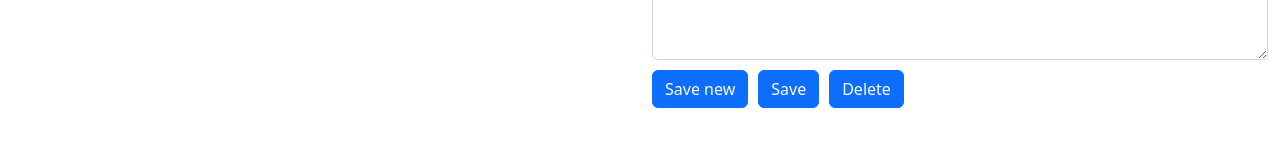
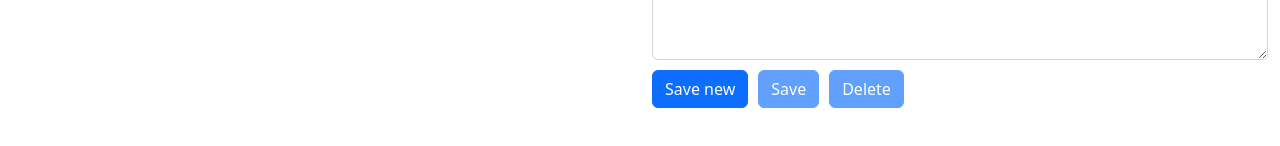
Before and after one commit to jutunen/books, a React (Create React App) app in the folder client/: page / in a window 1280 px wide. Shown: the part 276-422 px from the top of the page. Built offline with nearby package versions, Linux system fonts and the light colour scheme; no server answers.

Commit message:
added buttons enabling/disabling logic, scroll table to newly saved book row

```diff
--- a/client/src/Store.ts
+++ b/client/src/Store.ts
@@ -1,4 +1,4 @@
-import { action, computed, makeObservable, observable } from 'mobx';
+import { action, makeObservable, observable } from 'mobx';
 import { createContext } from 'react';
 //import { books } from './testData';
 
@@ -6,7 +6,7 @@ class Store {
   //books = books;
   books: Book[] = [];
   selectedBookId = 0;
-  bookIdToBeSelectedAfterBooksFetch = 0;
+  newlyAddedBookId = 0; // <= a book id that server returns after succesfull save new request
   bookModalIsVisible = false;
   bookModalContent: any = {};
   dialogModalIsVisible = false;
@@ -25,8 +25,8 @@ class Store {
       dialogModalIsVisible: observable,
       showDialogModal: action,
       hideDialogModal: action,
-      bookIdToBeSelectedAfterBooksFetch: observable,
-      setBookIdToBeSelectedAfterBooksFetch: action,
+      newlyAddedBookId: observable,
+      setNewlyAddedBookId: action,
     });
   }
 
@@ -34,10 +34,10 @@ class Store {
     this.books = books;
   }
 
-  setBookIdToBeSelectedAfterBooksFetch(id: number) {
-    console.log(this.bookIdToBeSelectedAfterBooksFetch);
-    this.bookIdToBeSelectedAfterBooksFetch = id;
-    console.log(this.bookIdToBeSelectedAfterBooksFetch);
+  setNewlyAddedBookId(id: number) {
+    console.log(this.newlyAddedBookId);
+    this.newlyAddedBookId = id;
+    console.log(this.newlyAddedBookId);
   }
 
   deleteBook(id: number) {
@@ -48,8 +48,8 @@ class Store {
     this.selectedBookId = id;
   }
 
-  getBookByBookId(id: number) {
-    return this.books.find((book) => book.id === id);
+  getSelectedBook() {
+    return this.books.find((book) => book.id === this.selectedBookId);
   }
 
   showBookModal(content: any) {
--- a/client/src/components/BookForm.tsx
+++ b/client/src/components/BookForm.tsx
@@ -9,7 +9,6 @@ function BookForm() {
   const [title, setTitle] = useState('');
   const [author, setAuthor] = useState('');
   const [description, setDescription] = useState('');
-  // const [validated, setValidated] = useState(false);
   const [titleErrorMsg, setTitleErrorMsg] = useState('');
   const [authorErrorMsg, setAuthorErrorMsg] = useState('');
   const [descriptionErrorMsg, setDescriptionErrorMsg] = useState('');
@@ -19,7 +18,7 @@ function BookForm() {
   useEffect(() => {
     console.log('BookForm useEffect!');
     if (store.selectedBookId) {
-      let book = store.getBookByBookId(store.selectedBookId);
+      let book = store.getSelectedBook();
       if (book) {
         setTitle(book.title);
         setAuthor(book.author);
@@ -30,7 +29,33 @@ function BookForm() {
       setAuthor('');
       setDescription('');
     }
+    setTitleErrorMsg('');
+    setAuthorErrorMsg('');
+    setDescriptionErrorMsg('');
   }, [store, store.selectedBookId]);
+
+  function titleAndAuthorAreIntact() {
+    let selectedBook = store.getSelectedBook();
+    if (selectedBook) {
+      if (
+        title.trim() === selectedBook.title &&
+        author.trim() === selectedBook.author
+      ) {
+        return true;
+      }
+    }
+    return false;
+  }
+
+  function descriptionIsIntact() {
+    let selectedBook = store.getSelectedBook();
+    if (selectedBook) {
+      if (description.trim() === selectedBook.description) {
+        return true;
+      }
+    }
+    return false;
+  }
 
   function validateInputs() {
     let inputsAreValid = true;
@@ -61,18 +86,15 @@ function BookForm() {
     }
 
     let book: Book = {
-      title,
-      author,
-      description,
+      title: title.trim(),
+      author: author.trim(),
+      description: description.trim(),
     };
 
     try {
       let result = await api.saveNewRequest(book);
-      console.log('result:');
-      console.log(result);
-      console.log(result.data[0].id);
       if (result?.data[0]?.id) {
-        store.setBookIdToBeSelectedAfterBooksFetch(result?.data[0]?.id);
+        store.setNewlyAddedBookId(result?.data[0]?.id);
       }
     } catch (error) {
       //store.showErrorModal();
@@ -122,11 +144,23 @@ function BookForm() {
           {descriptionErrorMsg}
         </Form.Control.Feedback>
       </Form.Group>
-      <Button variant='primary' onClick={() => handleSaveNew()}>
+      <Button
+        disabled={titleAndAuthorAreIntact() ? true : false}
+        variant='primary'
+        onClick={() => handleSaveNew()}
+      >
         Save new
       </Button>
-      <Button variant='primary'>Save</Button>
       <Button
+        disabled={
+          (titleAndAuthorAreIntact() ? false : true) || descriptionIsIntact()
+        }
+        variant='primary'
+      >
+        Save
+      </Button>
+      <Button
+        disabled={titleAndAuthorAreIntact() ? false : true}
         variant='primary'
         onClick={() =>
           store.showDialogModal({
--- a/client/src/components/BookTable.tsx
+++ b/client/src/components/BookTable.tsx
@@ -6,27 +6,35 @@ import * as api from '../api';
 
 function BookTable() {
   const store = useContext(StoreContext);
-  //const selectedRowRef = useRef(null);
+
+  // ref is used to scroll the table so that the new saved book row becomes visible:
+  const bookRowRef = useRef<HTMLElement>(null);
 
   useEffect(() => {
-    const getData = async () => {
+    const fetchAllBooks = async () => {
       //store.showAppLoader();
       try {
         const response = await api.getRequest('book');
         // console.log(response.data);
         store.setBooks(response.data);
-        if (store.bookIdToBeSelectedAfterBooksFetch) {
-          store.setSelectedBookId(
-            Number(store.bookIdToBeSelectedAfterBooksFetch)
-          );
+        if (store.newlyAddedBookId) {
+          store.setSelectedBookId(Number(store.newlyAddedBookId));
+          setTimeout(() => {
+            if (bookRowRef.current) {
+              bookRowRef.current.scrollIntoView({
+                behavior: 'smooth',
+                block: 'center',
+              });
+            }
+          }, 5);
         }
       } catch (error) {
         //store.showModal(getModalErrorContent(url, error?.response?.status));
       }
       //store.hideAppLoader();
     };
-    getData();
-  }, [store, store.bookIdToBeSelectedAfterBooksFetch]);
+    fetchAllBooks();
+  }, [store, store.newlyAddedBookId]);
 
   console.log('BookTable render!');
 
@@ -41,7 +49,11 @@ function BookTable() {
         </thead>
         <tbody>
           {store.books.map((item) => (
-            <TableRow key={item.id} book={item} />
+            <TableRow
+              key={item.id}
+              book={item}
+              reference={item.id === store.newlyAddedBookId ? bookRowRef : null}
+            />
           ))}
         </tbody>
       </Table>
@@ -51,7 +63,7 @@ function BookTable() {
   );
 }
 
-function TableRow({ book }: { book: Book }) {
+function TableRow({ book, reference }: { book: Book; reference: any }) {
   const store = useContext(StoreContext);
 
   const selectedBorderStyle = '2px solid green';
@@ -67,7 +79,10 @@ function TableRow({ book }: { book: Book }) {
   };
 
   return (
-    <tr onClick={() => store.setSelectedBookId(Number(book.id))}>
+    <tr
+      ref={reference ? reference : null}
+      onClick={() => store.setSelectedBookId(Number(book.id))}
+    >
       <td style={book.id === store.selectedBookId ? selectedCellStyleLeft : {}}>
         {book.title}
       </td>
```
